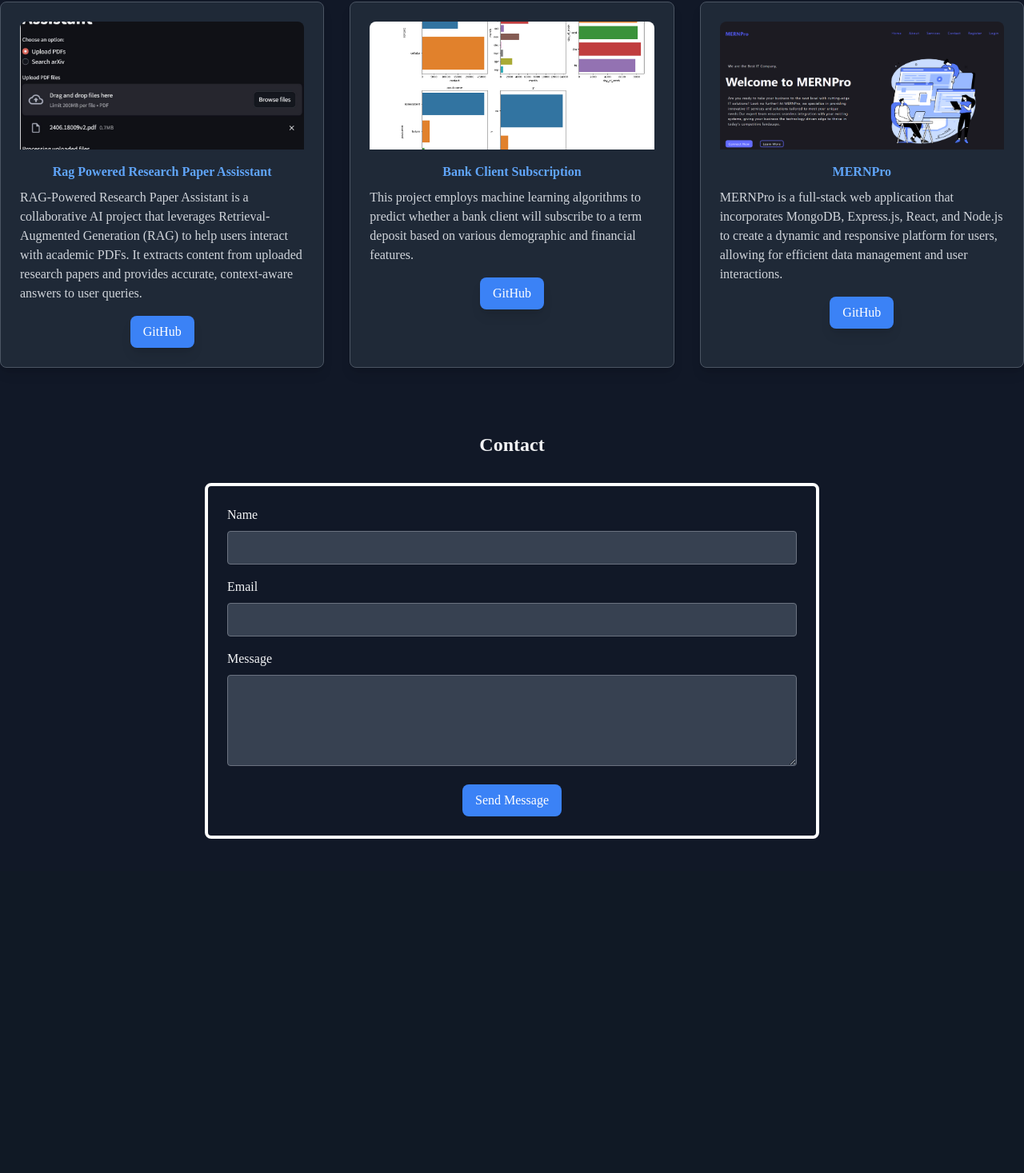
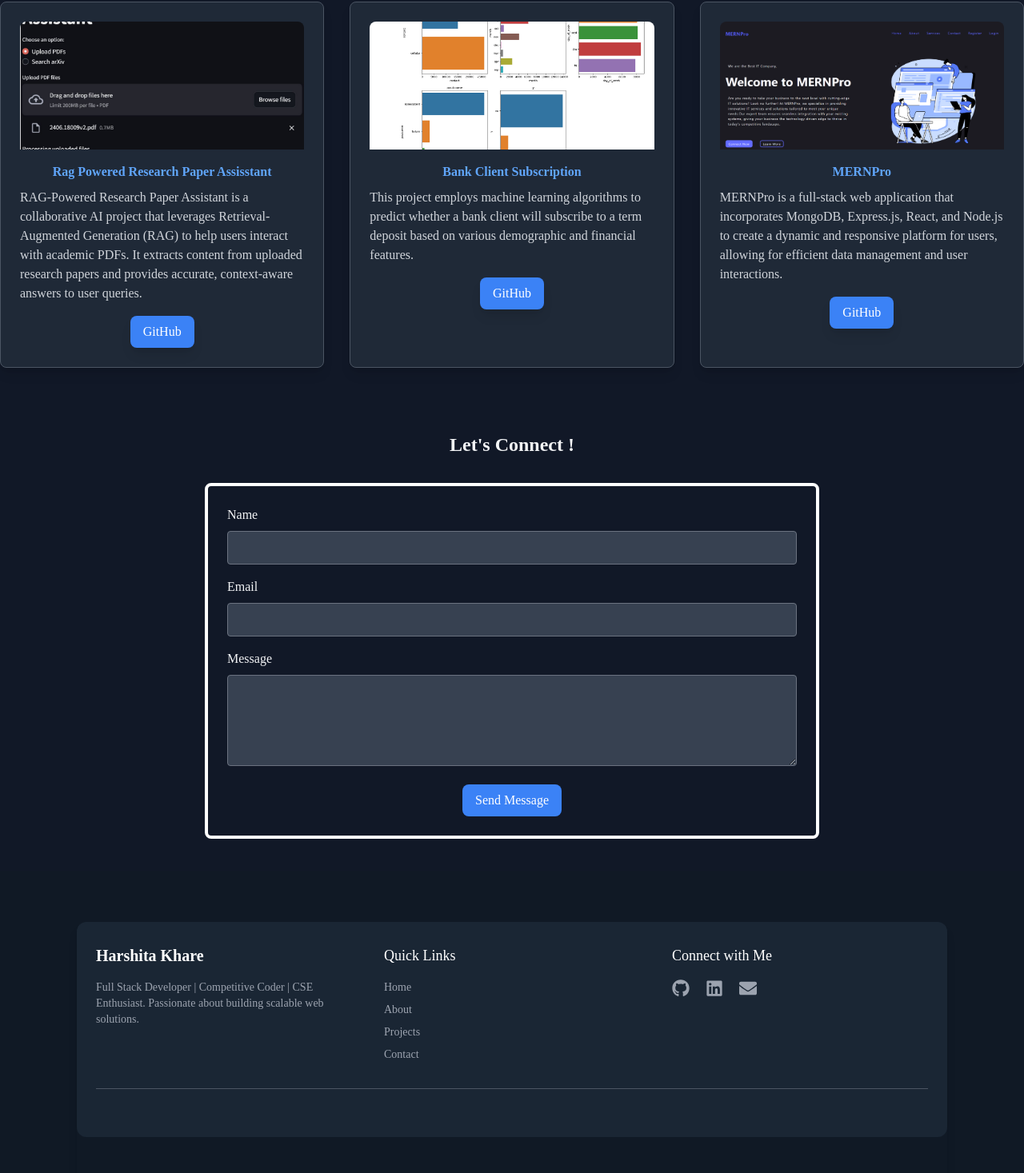
Before and after one commit to HarshitaKhare28/My_Portfolio, a React (Vite) app in the folder client/: page / in a window 1280 px wide. Shown: the part 1137-2604 px from the top of the page at 80% size. Before the commit the page ends 2226 px from the top, so only its background shows below. Built offline with nearby package versions, Linux system fonts and the light colour scheme; a web font is replaced by a local one.

Commit message:
Footer added

```diff
--- a/client/src/App.jsx
+++ b/client/src/App.jsx
@@ -1,21 +1,17 @@
 import { BrowserRouter, Routes, Route } from 'react-router-dom';
 import { Header } from './Components/Header';
-// import { Profile } from './Components/Profile';
-// import { Projects } from './Components/Projects';
-// import { Contact } from './Components/Contact';
 import { Home } from './Components/Home';
 import './index.css';
+import Footer from './Components/Footer';
 
 function App() {
   return (
     <BrowserRouter>
       <Header />
       <Routes>
-        {/* <Route path="/" element={<Profile />} />
-        <Route path="/projects" element={<Projects />} />
-        <Route path="/contact" element={<Contact />} /> */}
         <Route path="/" element={<Home />} />
       </Routes>
+      <Footer />
     </BrowserRouter>
   );
 }
--- a/client/src/Components/Contact.jsx
+++ b/client/src/Components/Contact.jsx
@@ -54,7 +54,7 @@ export const Contact = () => {
 
   return (
     <section id="contact" className="py-10 bg-gray-900">
-      <h2 className="text-2xl font-semibold text-center text-gray-100 mb-8">Contact</h2>
+      <h2 className="text-2xl font-semibold text-center text-gray-100 mb-8">{"Let's"} Connect !</h2>
 
       {/* Alert message */}
       {alertMessage && (
--- /dev/null
+++ b/client/src/Components/Footer.jsx
@@ -0,0 +1,61 @@
+// src/components/Footer.js
+
+import React from "react";
+import { FaGithub, FaLinkedin, FaEnvelope } from "react-icons/fa";
+
+const Footer = () => {
+  return (
+    <footer className="text-gray-300 mt-16 shadow-lg rounded-xl mx-4 md:mx-10 lg:mx-24">
+
+      {/* Top footer section with dark background */}
+      <div className="px-6 py-7 bg-[#1a2634] rounded-xl">
+        <div className="max-w-6xl mx-auto grid grid-cols-1 md:grid-cols-3 gap-10">
+
+          {/* About */}
+          <div>
+            <h2 className="text-xl font-semibold mb-4 text-white">Harshita Khare</h2>
+            <p className="text-sm text-gray-400">
+              Full Stack Developer | Competitive Coder | CSE Enthusiast. Passionate about building scalable web solutions.
+            </p>
+          </div>
+
+          {/* Quick Links */}
+          <div>
+            <h3 className="text-lg font-medium mb-4 text-white">Quick Links</h3>
+            <ul className="space-y-2 text-sm text-gray-400">
+              <li><a href="/" className="hover:text-indigo-400 transition">Home</a></li>
+              <li><a href="/about" className="hover:text-indigo-400 transition">About</a></li>
+              <li><a href="/projects" className="hover:text-indigo-400 transition">Projects</a></li>
+              <li><a href="/contact" className="hover:text-indigo-400 transition">Contact</a></li>
+            </ul>
+          </div>
+
+          {/* Social Links */}
+          <div>
+            <h3 className="text-lg font-medium mb-4 text-white">Connect with Me</h3>
+            <div className="flex space-x-5">
+              <a href="https://github.com/yourgithub" target="_blank" rel="noopener noreferrer" className="text-gray-400 hover:text-indigo-400 transition">
+                <FaGithub size={22} />
+              </a>
+              <a href="https://linkedin.com/in/yourlinkedin" target="_blank" rel="noopener noreferrer" className="text-gray-400 hover:text-indigo-400 transition">
+                <FaLinkedin size={22} />
+              </a>
+              <a href="mailto:youremail@example.com" className="text-gray-400 hover:text-indigo-400 transition">
+                <FaEnvelope size={22} />
+              </a>
+            </div>
+          </div>
+        </div>
+
+        <hr className="my-8 border-gray-600" />
+      </div>
+
+      {/* Bottom copyright section - outside dark background */}
+      <div className="text-center text-sm text-gray-500 mt-4 py-7">
+        © {new Date().getFullYear()} Harshita Khare. All Rights Reserved.
+      </div>
+    </footer>
+  );
+};
+
+export default Footer;
--- a/client/src/Components/Profile.jsx
+++ b/client/src/Components/Profile.jsx
@@ -49,9 +49,12 @@ export const Profile = () => {
         <h1 className="text-2xl md:text-3xl font-bold mb-2">{introText}</h1>
         <h2 className="text-lg md:text-xl font-light mb-4">{tags}</h2>
         <p className="text-gray-300 mb-4">
-          {"I'm"} Harshita Khare, a third-year Computer Science Engineering student at RCoEM.
+          {"I'm"} Harshita Khare, a Computer Science Engineering student at RCoEM.
           I have a passion for web development and data analysis.
-          I enjoy tackling challenging problems and continually learning new technologies.
+
+
+
+          I enjoy tackling challenging problems and continuously learning new technologies.
         </p>
         <p className="text-gray-300 mb-6">
           My journey in tech has been exciting, and {"I'm"} eager to contribute to innovative projects.
```
